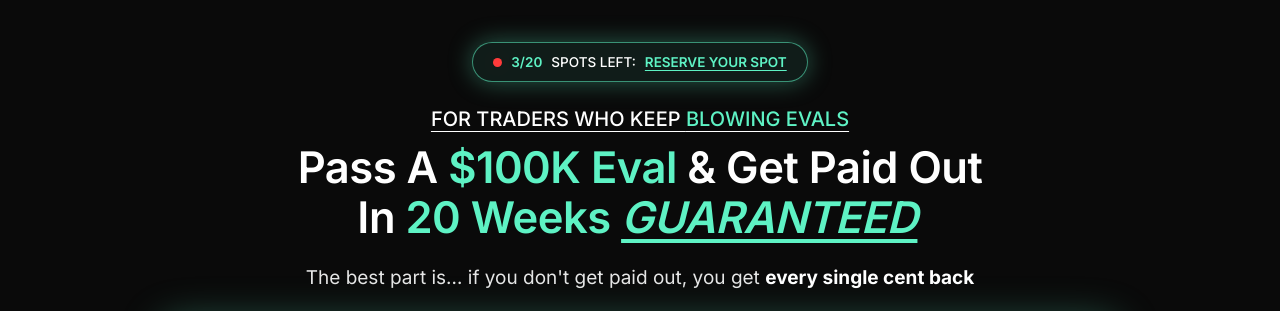
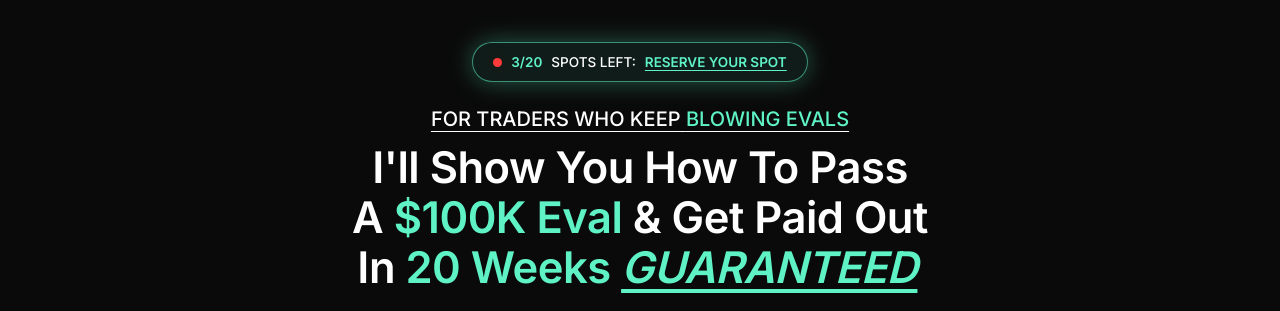
Before and after one commit to eliascroesus/andersenfunnel, a plain HTML site: page apply/index.html in a window 1280 px wide. Shown: the top 311 px of the page. Drawn offline with Linux system fonts and the light colour scheme.

Commit message:
Apply headline: I'll show you how to...
Co-Authored-By: Claude Opus 5.5 <noreply@anthropic.com>
Claude-Session: https://claude.ai/code/session_015aTEPZErDZv4g47zhVwhAZ

```diff
--- a/apply/index.html
+++ b/apply/index.html
@@ -30,7 +30,7 @@
   <div class="wrap">
     <a class="spots-pill" href="#book"><span class="live-dot"></span><b id="spots-count">3/20</b> SPOTS LEFT: <u>RESERVE YOUR SPOT</u></a>
     <p class="callout">For Traders Who Keep <span class="accent">Blowing Evals</span></p>
-    <h1>Pass A <span class="accent">$100K Eval</span> &amp; Get Paid Out<br> In <span class="accent">20 Weeks</span> <span class="g-word">GUARANTEED</span></h1>
+    <h1>I'll Show You How To Pass A <span class="accent">$100K Eval</span> &amp; Get Paid Out<br> In <span class="accent">20 Weeks</span> <span class="g-word">GUARANTEED</span></h1>
     <p class="guarantee-line">The best part is… if you don't get paid out, you get <b>every single cent back</b></p>
     <div class="vslframe" id="vsl">
       <span class="vsl-badge"><span class="live-dot"></span>FREE TRAINING · WATCH BEFORE YOU APPLY</span>
--- a/assets/site/style.css
+++ b/assets/site/style.css
@@ -635,3 +635,4 @@ body[data-page="discord"] .btn { font-weight: 900; }
 body[data-page="discord"] .hero { padding-top: 56px; }
 body[data-page="apply"] .hero h1 { font-size: clamp(28px, 3.4vw, 44px); max-width: 820px; }
 @media (max-width: 560px) { body[data-page="apply"] .hero h1 { font-size: 27px; } body[data-page="apply"] .hero h1 br { display: none; } }
+body[data-page="apply"] .hero h1 { max-width: 900px; }
```
